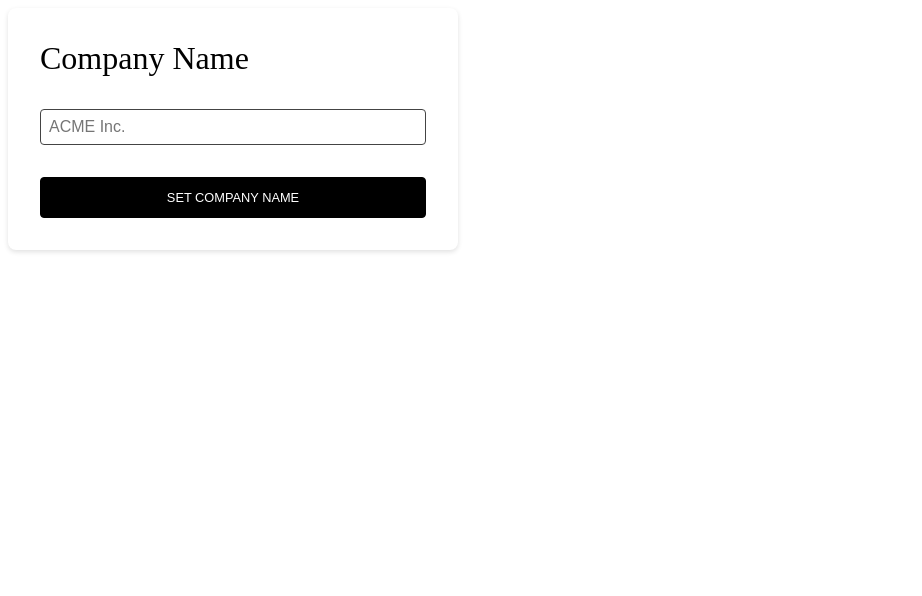
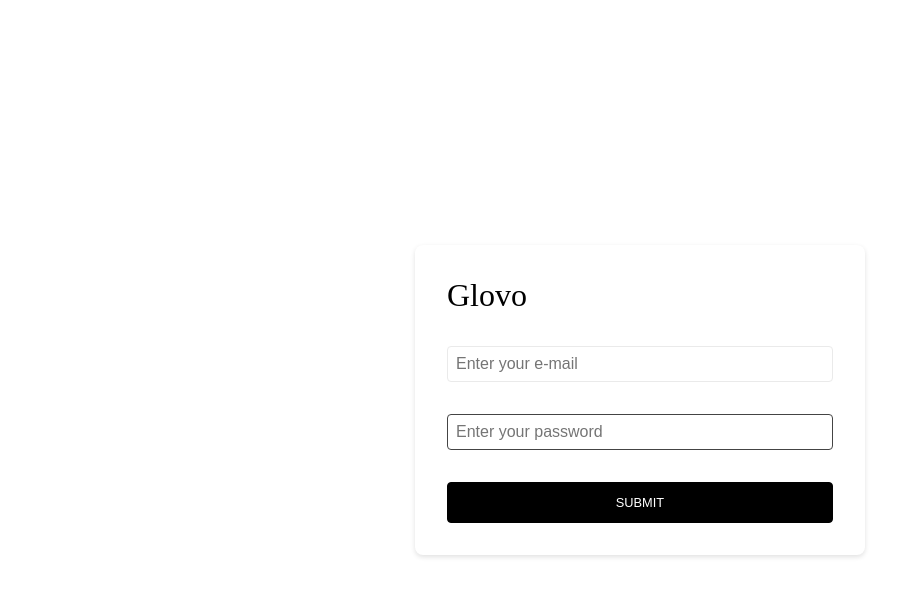
Before and after one commit to cdsandoval/react-clone-glovo, a React (Create React App) app: page / in a window 1280 px wide. Shown: the top 596 px of the page, without its empty margins (0-922 px from the left). Built offline with nearby package versions, Linux system fonts and the light colour scheme.

Commit message:
Align Login Component in center

```diff
--- a/src/App.js
+++ b/src/App.js
@@ -1,11 +1,17 @@
+/** @jsx jsx */
 import React from "react";
-import Login from "./components/company-name-form";
+import Login from "./components/Login";
+import { Global, jsx } from "@emotion/core";
 
 function App() {
   return (
-    <>
+    <div
+      css={{
+        height: "100vh"
+      }}
+    >
       <Login />
-    </>
+    </div>
   );
 }
 
--- /dev/null
+++ b/src/components/Login.js
@@ -0,0 +1,63 @@
+/** @jsx jsx */
+import React from "react";
+import { jsx } from "@emotion/core";
+
+import { Button, Card, Input } from "./ui";
+
+function Login() {
+  return (
+    <div>
+      <Card
+        css={{
+          maxWidth: "450px",
+          position: "absolute",
+          left: "50%",
+          top: "50%",
+          transform: "translate(-50%, -50%)"
+        }}
+      >
+        <form>
+          <h1
+            css={{
+              fontSize: "2rem",
+              fontWeight: "normal",
+              margin: "0"
+            }}
+          >
+            Glovo
+          </h1>
+
+          <div
+            css={{
+              margin: "2rem 0"
+            }}
+          >
+            <Input
+              aria-label="Enter your e-mail"
+              type="email"
+              placeholder="Enter your e-mail"
+              autoFocus
+            />
+          </div>
+
+          <div
+            css={{
+              margin: "2rem 0"
+            }}
+          >
+            <Input
+              aria-label="Enter your password"
+              type="password"
+              placeholder="Enter your password"
+              autoFocus
+            />
+          </div>
+
+          <Button>Submit</Button>
+        </form>
+      </Card>
+    </div>
+  );
+}
+
+export default Login;
--- a/src/components/company-name-form.js
+++ /dev/null
@@ -1,38 +0,0 @@
-/** @jsx jsx */
-import React from "react";
-import { jsx } from "@emotion/core";
-
-import { Button, Card, Input } from "./ui";
-
-function Login() {
-  return (
-    <Card css={{ maxWidth: "450px" }}>
-      <form>
-        <h1
-          css={{
-            fontSize: "2rem",
-            fontWeight: "normal",
-            margin: "0"
-          }}
-        >
-          Company Name
-        </h1>
-        <div
-          css={{
-            margin: "2rem 0"
-          }}
-        >
-          <Input
-            aria-label="Enter your company name"
-            type="text"
-            placeholder="ACME Inc."
-            autoFocus
-          />
-        </div>
-        <Button>Set company name</Button>
-      </form>
-    </Card>
-  );
-}
-
-export default Login;
```
